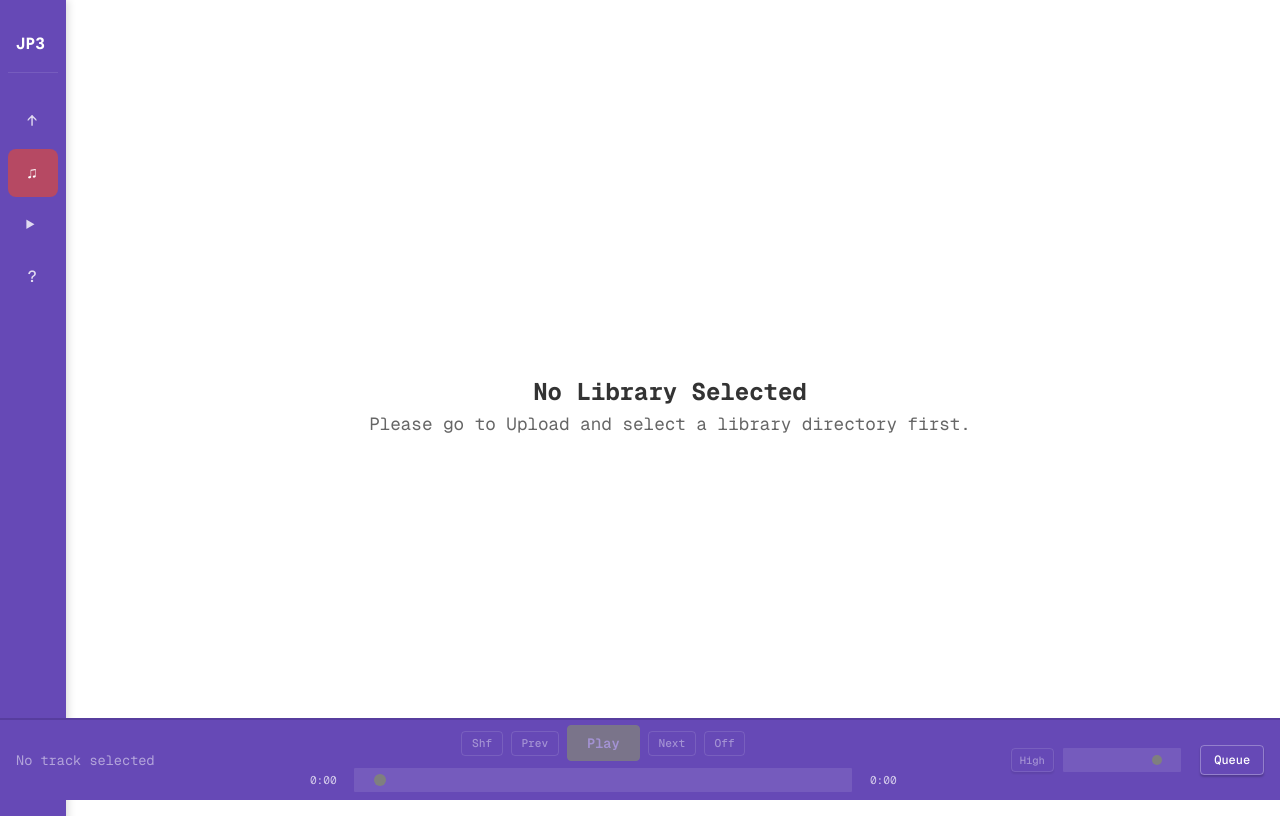
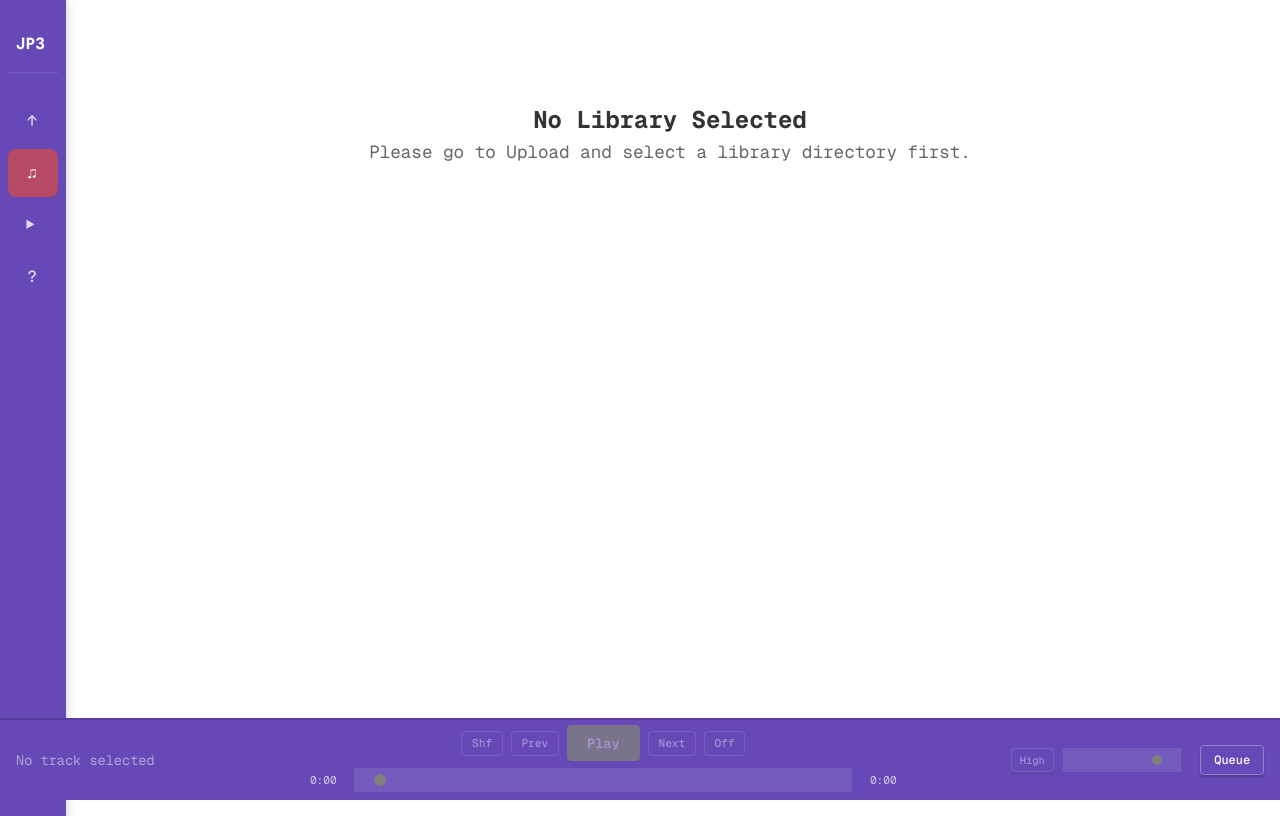
Before and after one commit to jaysteele13/jp3_organiser, a React (Vite) app in the folder jp3_organiser/: page /view in a window 1280 px wide. Built offline with nearby package versions, Linux system fonts and the light colour scheme.

Commit message:
fix styling to be at the top

```diff
--- a/jp3_organiser/src/App.module.css
+++ b/jp3_organiser/src/App.module.css
@@ -9,11 +9,10 @@
   margin-left: 200px;
   flex: 1;
   padding: 2rem;
-  padding-top: 10vh;
   display: flex;
   flex-direction: column;
-  justify-content: center;
-  text-align: center;
+  justify-content: flex-start;
+  text-align: left;
   transition: margin-left 0.25s ease;
 }
 
--- a/jp3_organiser/src/pages/View/View.module.css
+++ b/jp3_organiser/src/pages/View/View.module.css
@@ -2,6 +2,7 @@
 
 .container {
   padding: 1.5rem;
+  width: 100%;
 }
 
 .divider {
--- a/jp3_organiser/src/pages/View/components/ViewHeader/ViewHeader.module.css
+++ b/jp3_organiser/src/pages/View/components/ViewHeader/ViewHeader.module.css
@@ -39,6 +39,7 @@
   margin: 0;
   font-size: 0.85rem;
   opacity: 0.7;
+  text-align: center;
 }
 
 .subtitle code {
```
Also changed, not shown: jp3_organiser/src/pages/Player/Player.module.css (+0 -8 lines).
